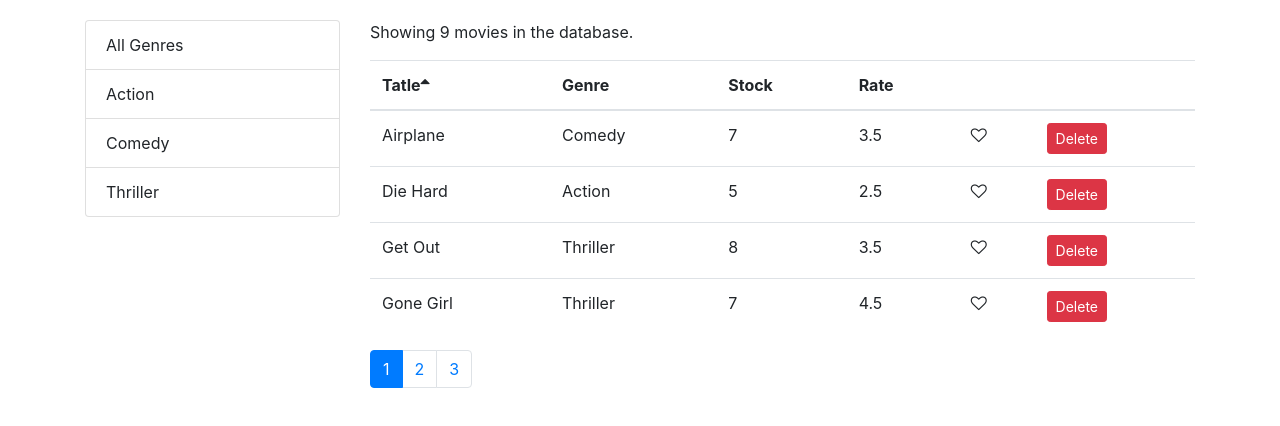
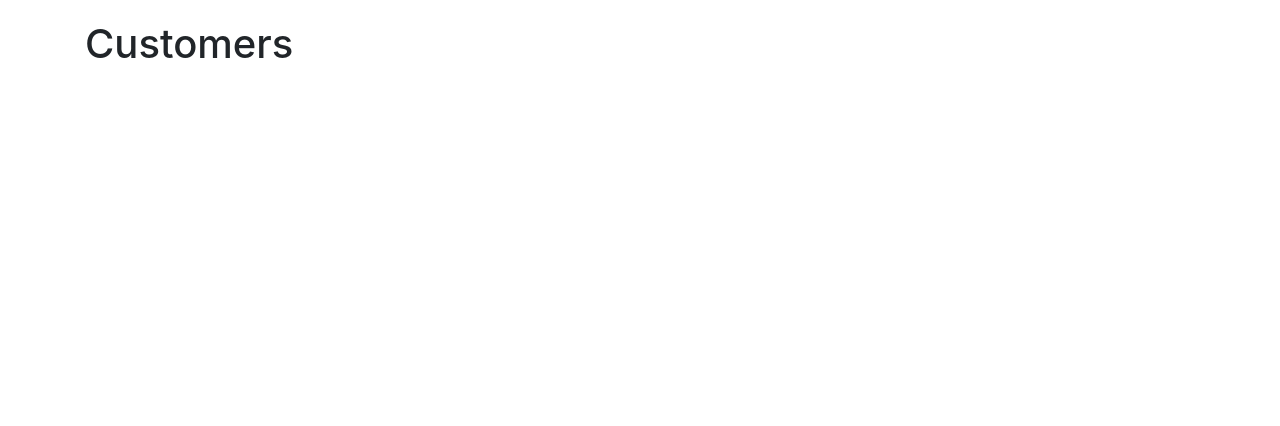
Before and after one commit to html546/react-movie, a React (Create React App) app: page /customers in a window 1280 px wide. Shown: the top 426 px of the page. Built offline with nearby package versions, Linux system fonts and the light colour scheme.

Commit message:
添加导航路由

```diff
--- a/src/App.js
+++ b/src/App.js
@@ -1,12 +1,22 @@
 import React, { Component } from "react";
+import { Route, Redirect, Switch } from "react-router-dom";
 import Movies from "./components/movies";
+import Rentals from "./components/rentals";
+import Customers from "./components/customers";
+import NotFound from "./components/notFound";
 import "./App.css";
-
 class App extends Component {
   render() {
     return (
       <main className="container">
-        <Movies />
+        <Switch>
+          <Route path="/movies" component={Movies} />
+          <Route path="/customers" component={Customers} />
+          <Route path="/rentals" component={Rentals} />
+          <Route path="/not-found" component={NotFound} />
+          <Redirect exact from="/" to="/movies" />
+          <Redirect to="/not-found" />
+        </Switch>
       </main>
     );
   }
--- a/src/components/customers.jsx
+++ b/src/components/customers.jsx
@@ -1 +1,7 @@
-import { React } from "react";
+import React from "react";
+
+const Customers = () => {
+  return <h1>Customers</h1>;
+};
+
+export default Customers;
--- /dev/null
+++ b/src/components/notFound.jsx
@@ -0,0 +1,7 @@
+import React from "react";
+
+const NotFound = () => {
+  return <h1>NotFound</h1>;
+};
+
+export default NotFound;
--- /dev/null
+++ b/src/components/rentals.jsx
@@ -0,0 +1,7 @@
+import React from "react";
+
+const Rentals = () => {
+  return <h1>Rentals</h1>;
+};
+
+export default Rentals;
```
Also changed, not shown: src/components/movieForm.jsx (added, +7 -0 lines).
